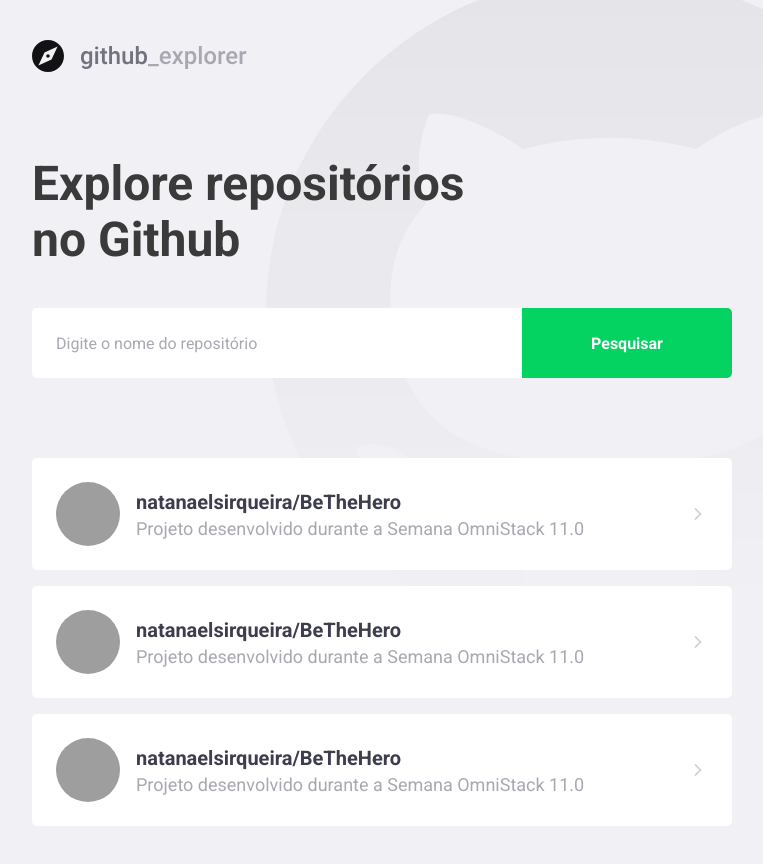
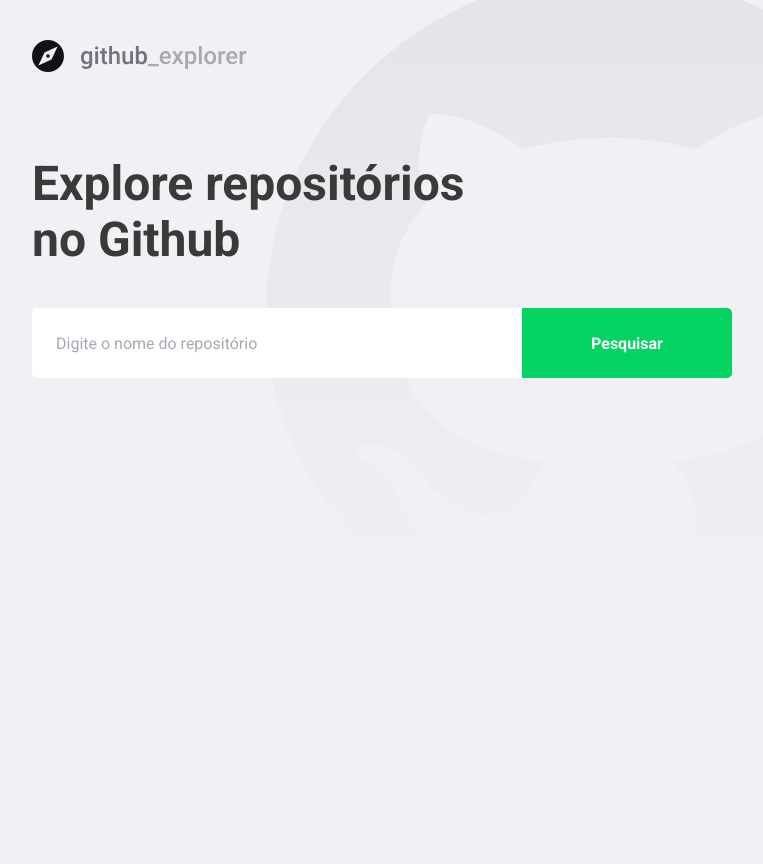
Before and after one commit to natanaelsirqueira/github-explorer, a React (Create React App) app: page / in a window 1280 px wide. Shown: the whole page, without its empty margins (148-911 px from the left). After the commit the page ends 800 px from the top, so only its background shows below. Built offline with nearby package versions, Linux system fonts and the light colour scheme; grey boxes are pictures that could not be loaded.

Commit message:
Fetching repositories from the API

```diff
--- a/package.json
+++ b/package.json
@@ -10,6 +10,7 @@
     "@types/node": "^12.0.0",
     "@types/react": "^16.9.0",
     "@types/react-dom": "^16.9.0",
+    "axios": "^0.19.2",
     "polished": "^3.6.2",
     "react": "^16.13.1",
     "react-dom": "^16.13.1",
--- a/prettier.config.js
+++ b/prettier.config.js
@@ -1,5 +1,5 @@
 module.exports = {
   singleQuote: true,
   trailingComma: 'all',
-  allowParens: 'avoid'
+  arrowParens: 'avoid'
 }
--- a/src/pages/Dashboard/index.tsx
+++ b/src/pages/Dashboard/index.tsx
@@ -1,63 +1,69 @@
-import React from 'react';
+import React, { useState, FormEvent } from 'react';
 import { FiChevronRight } from 'react-icons/fi';
+
+import api from '../../services/api';
 
 import logoImg from '../../assets/logo.svg';
 
 import { Title, Form, Repositories } from './styles';
 
+interface Repository {
+  full_name: string;
+  description: string;
+  owner: {
+    login: string;
+    avatar_url: string;
+  };
+}
+
 const Dashboard: React.FC = () => {
+  const [newRepo, setNewRepo] = useState('');
+  const [repositories, setRepositories] = useState<Repository[]>([]);
+
+  async function handleAddRepository(
+    event: FormEvent<HTMLFormElement>,
+  ): Promise<void> {
+    event.preventDefault();
+
+    const response = await api.get<Repository>(`repos/${newRepo}`);
+
+    const repository = response.data;
+
+    setRepositories([...repositories, repository]);
+    setNewRepo('');
+  }
+
   return (
     <>
       <img src={logoImg} alt="Github Explorer" />
       <Title>Explore repositórios no Github</Title>
 
-      <Form action="">
-        <input placeholder="Digite o nome do repositório" />
+      <Form onSubmit={handleAddRepository}>
+        <input
+          value={newRepo}
+          onChange={e => setNewRepo(e.target.value)}
+          placeholder="Digite o nome do repositório"
+        />
+
         <button type="submit">Pesquisar</button>
       </Form>
 
       <Repositories>
-        <a href="test">
+        {repositories.map(repository => (
+          <a key={repository.full_name} href="test">
             <img
-            src="https://avatars1.githubusercontent.com/u/13697898?s=460&u=2aedada2b840e9a047fbec5b49fc8e0d3e5f7236&v=4"
-            alt="Natanael Sirqueira"
+              src={repository.owner.avatar_url}
+              alt={repository.owner.login}
             />
 
             <div>
-            <strong>natanaelsirqueira/BeTheHero</strong>
-            <p>Projeto desenvolvido durante a Semana OmniStack 11.0</p>
+              <strong>{repository.full_name}</strong>
+              <p>{repository.description}</p>
             </div>
 
             <FiChevronRight size={20} />
           </a>
-
-        <a href="test">
-          <img
-            src="https://avatars1.githubusercontent.com/u/13697898?s=460&u=2aedada2b840e9a047fbec5b49fc8e0d3e5f7236&v=4"
-            alt="Natanael Sirqueira"
-          />
-
-          <div>
-            <strong>natanaelsirqueira/BeTheHero</strong>
-            <p>Projeto desenvolvido durante a Semana OmniStack 11.0</p>
-          </div>
-
-          <FiChevronRight size={20} />
-        </a>
-
-        <a href="test">
-          <img
-            src="https://avatars1.githubusercontent.com/u/13697898?s=460&u=2aedada2b840e9a047fbec5b49fc8e0d3e5f7236&v=4"
-            alt="Natanael Sirqueira"
-          />
-
-          <div>
-            <strong>natanaelsirqueira/BeTheHero</strong>
-            <p>Projeto desenvolvido durante a Semana OmniStack 11.0</p>
-          </div>
-
-          <FiChevronRight size={20} />
-        </a>
+        ))}
       </Repositories>
     </>
   );
--- a/src/pages/Dashboard/styles.ts
+++ b/src/pages/Dashboard/styles.ts
@@ -76,7 +76,8 @@
     }
 
     div {
-      margin-left: 16px;
+      margin: 0 16px;
+      flex: 1;
 
       strong {
         font-size: 20px;
--- /dev/null
+++ b/src/services/api.ts
@@ -0,0 +1,7 @@
+import axios from 'axios';
+
+const api = axios.create({
+  baseURL: 'https://api.github.com',
+});
+
+export default api;
```
Also changed, not shown: .eslintrc.json, 1 other file (tests, documents, lock files or other folders). Lines whose indentation alone changed are shown as unchanged.
